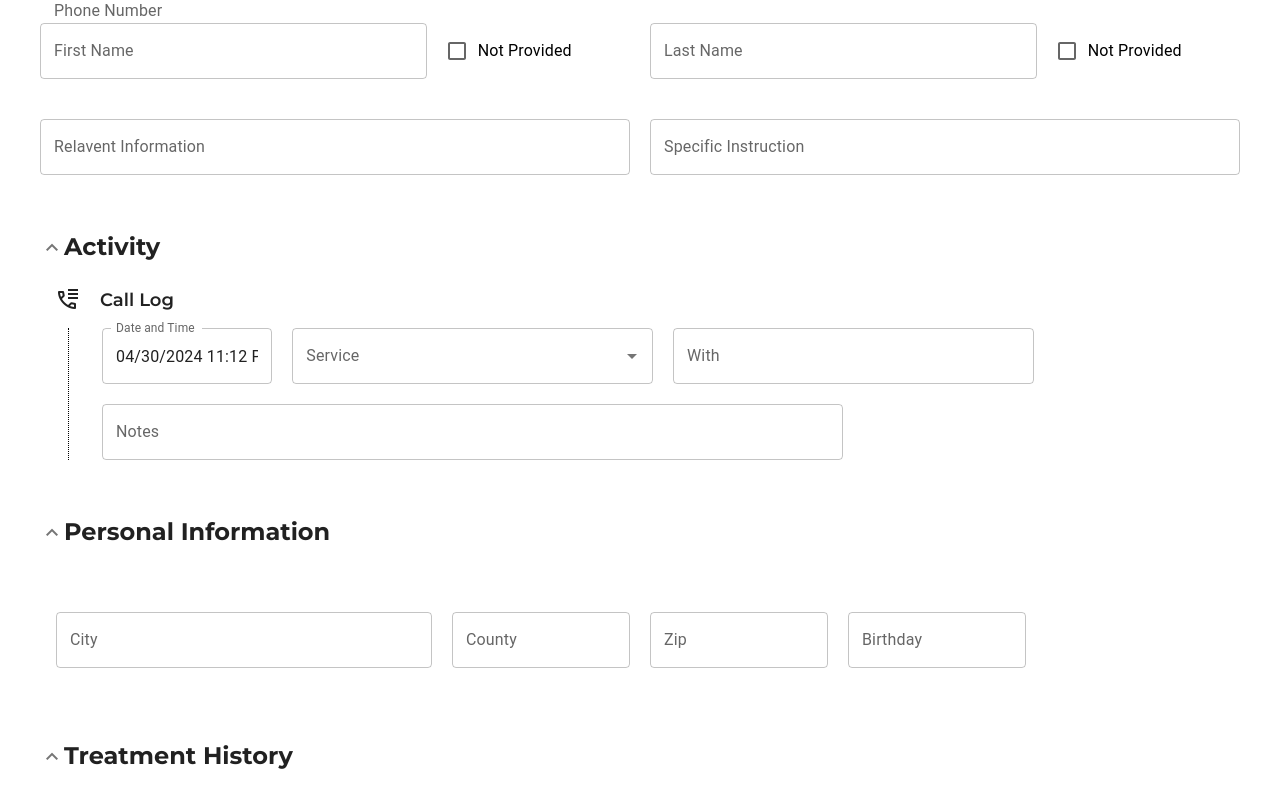
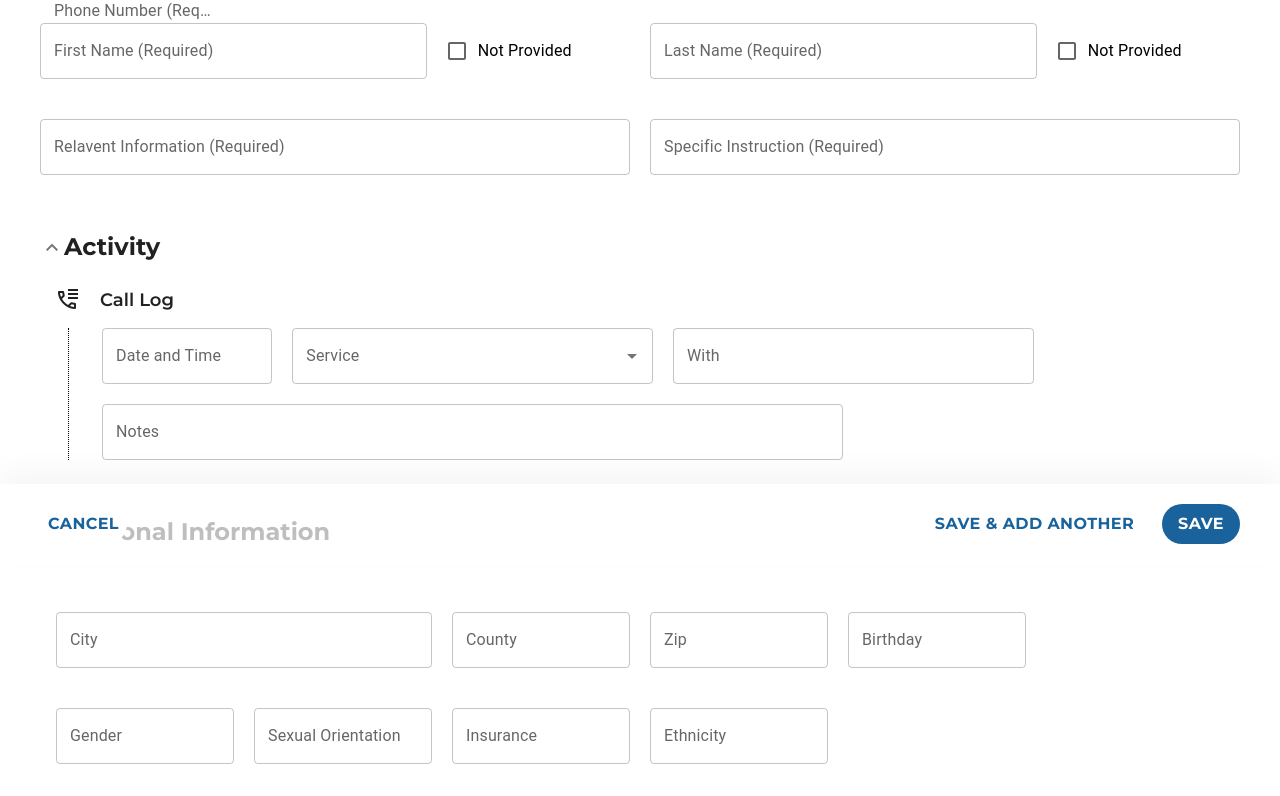
Before and after one commit to Skeli789/Crisis-Connections, a React (Create React App) app: page /new in a window 1280 px wide. Shown: the part 236-1032 px from the top of the page. Built offline with nearby package versions, Linux system fonts and the light colour scheme.

Commit message:
fix empty state console errors

```diff
--- a/src/Routes/Caller.js
+++ b/src/Routes/Caller.js
@@ -41,9 +41,10 @@ export default function Caller() {
             isNew = type === 'new',
             callerId = params[2];
     // State Variables
-    const [isEditMode, setIsEditMode] = useState(isNew ? true : false);
-    const [newUser, setNewUser] = useState({...baseUser});
-    const [editedUser, setEditedUser] = useState({...baseUser});
+    const   [isEditMode, setIsEditMode] = useState(isNew ? true : false),
+            [newUser, setNewUser] = useState({...baseUser}),
+            [editedUser, setEditedUser] = useState({...baseUser}),
+            [isNotProvided, setIsNotProvided] = useState({firstName: false, lastName: false})
 
     // Caller Variables
     const   data = useQuery({queryKey: [type], queryFn: callerQueries[type]}),
@@ -52,10 +53,22 @@ export default function Caller() {
     // Form Variables
     const fieldVarient = isEditMode ? 'outlined' :  'standard';
     const textAreaProps = { rows: 4, multiline: true, inputComponent: 'textarea' }; // using to avoid a known issue with MUI text field multiline throwing error on browser resize
+    const initialCheck = {
+        firstName: !isNew && !caller.firstName,
+        lastName: !isNew && !caller.lastName,
+    };
 
     function handleReactivate() {
         setIsEditMode(true);
     }
+
+    const handleNotProvided = (e) => {
+        // let newParams = {
+        //     ...isNotProvided
+        // };
+        // newParams[fieldName] = e.target.checked;
+        // setIsNotProvided(newParams);
+    };
 
     // const handleChange = (event) => {
     //     setValues({
@@ -85,17 +98,17 @@ export default function Caller() {
     function Action() {
         const archived = (
             <Button variant="contained" disableElevation onClick={handleReactivate}>
-                Reactivate
+                <span className="font-body-bold">Reactivate</span>
             </Button>
         );
 
         const active = (!isEditMode && (
                 <>
                     <Button variant="contained" disableElevation onClick={handleReactivate}>
-                        Edit
+                        <span className="font-body-bold">Edit</span>
                     </Button>
                     <Button variant="text" disableElevation onClick={handleReactivate}>
-                        Archive
+                        <span className="font-body-bold">Archive</span>
                     </Button>
                 </>
             )
@@ -120,16 +133,18 @@ export default function Caller() {
     function PhoneNumbers() {
         const numbers = isNew ? [''] : caller.phoneNumbers;
 
-        return numbers.map( (number, i) => {
+        return numbers.map((number, i) => {
             // TODO: add +new
+            let label = "Phone Number"
+            label = i === 0 ? `${label} (Required)` : label;
 
             return (
                 <FormControl variant={fieldVarient} key={number}>
-                    <InputLabel variant={fieldVarient} htmlFor={`phoneNumber-${i}`}>Phone Number</InputLabel>
+                    <InputLabel variant={fieldVarient} htmlFor={`phoneNumber-${i}`}>{label}</InputLabel>
                     {isEditMode ? (
                         <OutlinedInput
-                            label="Phone Number"
-                            defaultValue={number.toString()}
+                            label={label}
+                            defaultValue={isNew ? undefined :  number.toString()}
                             name={`phoneNumber-${i}`}
                             id={`phoneNumber-${i}`}
                             inputComponent={TextMaskCustom}
@@ -137,7 +152,7 @@ export default function Caller() {
                         />
                     ) : (
                         <Input
-                            defaultValue={number.toString()}
+                            defaultValue={isNew ? undefined :  number.toString()}
                             name={`phoneNumber-${i}`}
                             id={`phoneNumber-${i}`}
                             inputComponent={TextMaskCustom}
@@ -156,22 +171,26 @@ export default function Caller() {
             <>
                 <TextField
                     id="firstName"
-                    label="First Name"
+                    label="First Name (Required)"
                     variant={fieldVarient}
-                    defaultValue={isNew ? '' : firstName}
-                    readOnly={!isEditMode}/>
+                    defaultValue={isNew ? undefined :  firstName}
+                    readOnly={!isEditMode}
+                    disabled={initialCheck.firstName || isNotProvided.firstName}
+                />
                     {/* Todo: if not provided check, disable name field */}
                 { isEditMode &&
-                    <FormControlLabel className="additional" control={<Checkbox defaultChecked={!isNew && !caller.firstName} />} label="Not Provided" />
+                    <FormControlLabel className="additional" data-for="firstName" control={<Checkbox defaultChecked={initialCheck.firstName} />} label="Not Provided" onChange={handleNotProvided()} />
                 }
                 <TextField
                     id="lastName"
-                    label="Last Name"
+                    label="Last Name (Required)"
                     variant={fieldVarient}
-                    defaultValue={isNew ? '' : lastName}
-                    readOnly={!isEditMode}/>
+                    defaultValue={isNew ? undefined :  lastName}
+                    readOnly={!isEditMode}
+                    disabled={initialCheck.firstName || isNotProvided.lastName}
+                />
                 { isEditMode &&
-                    <FormControlLabel className="additional" control={<Checkbox defaultChecked={!isNew && !caller.lastName} />} label="Not Provided" />
+                    <FormControlLabel className="additional" control={<Checkbox defaultChecked={initialCheck.lastName} />} label="Not Provided" />
                 }
             </>
         )
@@ -193,7 +212,7 @@ export default function Caller() {
                                 className="history_content-date"
                                 id={`caller-log-date-${i}`}
                                 label="Date and Time"
-                                defaultValue={dayjs(log.dateTime)}
+                                defaultValue={isNew ? undefined :  dayjs(log.dateTime)}
                                 variant={fieldVarient}
                                 readOnly={!isEditMode}
                                 slotProps={{ textField: { variant: fieldVarient } }}
@@ -205,13 +224,13 @@ export default function Caller() {
                                 id={`caller-log-service-${i}`}
                                 variant={fieldVarient}
                                 options={fields.services}
-                                defaultValue={mapSelection(log.service)}
-                                isOptionEqualToValue={(option, value) => option.id === value.id}
+                                defaultValue={isNew ? undefined :  mapSelection(log.service)}
+                                isOptionEqualToValue={isNew ? undefined : (option, value) => option.id === value.id}
                                 readOnly={!isEditMode}
                                 renderInput={(params) => <TextField {...params} variant={fieldVarient} label="Service" />}
                             />
                             {/* Call With */}
-                            <TextField id={`caller-log-with-${i}`} label="With" variant={fieldVarient} defaultValue={log.with} readOnly={!isEditMode} />
+                            <TextField id={`caller-log-with-${i}`} label="With" variant={fieldVarient} defaultValue={isNew ? undefined :  log.with} readOnly={!isEditMode} />
                             {/* Call Notes */}
                             <TextField
                                 id={`caller-log-note-${1}`}
@@ -219,7 +238,7 @@ export default function Caller() {
                                 label="Notes"
                                 InputProps={textAreaProps}
                                 variant={fieldVarient}
-                                defaultValue={log.notes}
+                                defaultValue={isNew ? undefined :  log.notes}
                             />
                         </div>
                     </div>
@@ -246,45 +265,28 @@ export default function Caller() {
     }
 
     function PersonalDetails() {
-        const location = (
-            <div className="caller-form_row personal">
+        const locationFields = ['city', 'county', 'zip'];
+        const backgroundFields = ['gender', 'sexualOrientation', 'insurance', 'ethnicity'];
+        const location = locationFields.map(field => {
+                return (
                     <TextField
-                    className='city'
-                    id='city'
-                    label="City"
+                        key={field}
+                        className={field}
+                        id={field}
+                        label={getLabelName(field)}
                         variant={fieldVarient}
-                    defaultValue={caller.city}
+                        defaultValue={isNew ? undefined :  caller[field]}
                         readOnly={!isEditMode} />
-                <TextField
-                    id='county'
-                    label="County"
-                    variant={fieldVarient}
-                    defaultValue={caller.county}
-                    readOnly={!isEditMode} />
-                <TextField
-                    id='zip'
-                    label="Zip"
-                    variant={fieldVarient}
-                    defaultValue={caller.zip}
-                    readOnly={!isEditMode} />
-                <DatePicker
-                    id='caller-log-birthday'
-                    label="Birthday"
-                    defaultValue={caller.birthday ? dayjs(caller.birthday) : null}
-                    variant={fieldVarient}
-                    readOnly={!isEditMode}
-                    slotProps={{ textField: { variant: fieldVarient } }}/>
-            </div>
+                )
+            }
         );
-
-        const backgroundFields = ['gender', 'sexualOrientation', 'insurance', 'ethnicity'];
-
         const background = (
             <div className="caller-form_row personal">
                 {/* TODO: in read only show all answers of a type together, comma seperated */}
                 { backgroundFields.map(field => {
+                    const backgroundData = isNew ? [''] : caller[field];
                     return (
-                        caller[field].map((selection, i) => {
+                        backgroundData.map((selection, i) => {
                             return (
                                 <Autocomplete
                                     key={`${field}-${selection}-${i}`}
@@ -293,8 +295,11 @@ export default function Caller() {
                                     id={`${field}-${selection}-${i}`}
                                     variant={fieldVarient}
                                     options={fields[field]}
-                                    defaultValue={mapSelection(selection)}
-                                    isOptionEqualToValue={(option, value) => option.id === value.id}
+                                    defaultValue={isNew ? undefined :  mapSelection(selection)}
+                                    isOptionEqualToValue={isNew ? undefined : (option, value) => {
+                                        console.log(option, value);
+                                        return option.id === value.id
+                                    }}
                                     readOnly={!isEditMode}
                                     renderInput={(params) => <TextField {...params} variant={fieldVarient} label={getLabelName(field)} />}
                                 />
@@ -316,7 +321,16 @@ export default function Caller() {
                     <h2 className="font-heading">Personal Information</h2>
                 </AccordionSummary>
                 <AccordionDetails>
+                    <div className="caller-form_row personal">
                         {location}
+                        <DatePicker
+                            id='caller-log-birthday'
+                            label="Birthday"
+                            defaultValue={isNew ? undefined :  caller.birthday ? dayjs(caller.birthday) : null}
+                            variant={fieldVarient}
+                            readOnly={!isEditMode}
+                            slotProps={{ textField: { variant: fieldVarient } }}/>
+                    </div>
                     {background}
                 </AccordionDetails>
             </Accordion>
@@ -345,8 +359,11 @@ export default function Caller() {
                             id={`caller-undergoing-${i}`}
                             variant={fieldVarient}
                             options={fields.treatmentUndergoing}
-                            defaultValue={mapSelection(item.undergoing, false)}
-                            isOptionEqualToValue={(option, value) => option.id === value.id}
+                            defaultValue={isNew ? undefined : mapSelection(item.undergoing, false)}
+                            isOptionEqualToValue={isNew ? undefined : (option, value) => {
+                                console.log(option, value);
+                                return option.id === value.id
+                            }}
                             readOnly={!isEditMode}
                             renderInput={(params) => <TextField {...params} readOnly={!isEditMode} variant={fieldVarient} label="Undergoing" />}
                         />
@@ -356,7 +373,7 @@ export default function Caller() {
                             label="Location"
                             InputProps={textAreaProps}
                             variant={fieldVarient}
-                            defaultValue={item.location}
+                            defaultValue={isNew ? undefined :  item.location}
                         />
                         {/* Notes */}
                         <TextField
@@ -364,7 +381,7 @@ export default function Caller() {
                             label="Notes"
                             InputProps={textAreaProps}
                             variant={fieldVarient}
-                            defaultValue={item.notes}
+                            defaultValue={isNew ? undefined :  item.notes}
                         />
                     </div>
                 </li>
@@ -395,14 +412,16 @@ export default function Caller() {
             isEditMode && (
                 <div className="caller-form_actions">
                     <Button variant="text" disableElevation onClick={handleFormCancel}>
-                        Cancel
+                        <span className="font-body-bold">Cancel</span>
                     </Button>
+                    <div className="caller-form_actions-save">
                         <Button variant="text" disableElevation onClick={handleFormSaveAnother}>
-                        Save & Add Another
+                            <span className="font-body-bold">Save & Add Another</span>
                         </Button>
                         <Button variant="contained" disableElevation onClick={handleFormSave}>
-                        Save
+                            <span className="font-body-bold">Save</span>
                         </Button>
+                    </div>
                 </div>
             )
         )
@@ -410,6 +429,11 @@ export default function Caller() {
 
     return ( (data.isSuccess || isNew) ? (
             <div className="caller-details page-padding" data-is-edit={isEditMode}>
+                {!isEditMode && (
+                    <Button variant="text" disableElevation href="./">
+                        <span className="font-body-bold">Back to caller list</span>
+                    </Button>
+                )}
                 <div className="caller-details-header">
                     <PageTitle />
                     <Action/>
@@ -431,19 +455,19 @@ export default function Caller() {
                         <div className="caller-form_row info">
                             <TextField
                                 id="relevantInfo"
-                                label="Relavent Information"
+                                label="Relavent Information (Required)"
                                 variant={fieldVarient}
-                                defaultValue={caller.relevantInfo}
+                                defaultValue={isNew ? undefined :  caller.relevantInfo}
                                 InputProps={textAreaProps}
                                 readOnly={!isEditMode}
                             />
                             <TextField
                                 id="specificInstructions"
-                                label="Specific Instruction"
+                                label="Specific Instruction (Required)"
                                 InputProps={textAreaProps}
                                 variant={fieldVarient}
                                 readOnly={!isEditMode}
-                                defaultValue={caller.specificInstructions}
+                                defaultValue={isNew ? undefined :  caller.specificInstructions}
                             />
                         </div>
                     </fieldset>
--- a/src/Routes/Home.js
+++ b/src/Routes/Home.js
@@ -106,7 +106,7 @@ export default function Home() {
                        <div className="home-emptystate">
                             <p>{allCallers[listType].length === 0 ? `There are no ${activeType.toLowerCase()} caller records.` : 'No results matching your search.'}</p>
                             <Button variant="text" disableElevation onClick={handleTabChange}>
-                                {`Search ${activeType} Callers`}
+                                <span className="font-body-bold">{`Search ${activeType} Callers`}</span>
                             </Button>
                        </div>
                     )}
@@ -124,7 +124,7 @@ export default function Home() {
             </Tabs>
             {isType.active && (
                 <div className="home-add">
-                    <Button className="button-icon" variant="text" disableElevation href="./new">
+                    <Button className="button-icon" variant="text" disableElevation href="/new">
                         <span aria-hidden="true" className="material-symbols-outlined">add_circle</span>
                         <span className="font-body-bold">add new caller</span>
                     </Button>
--- a/src/components/fields.js
+++ b/src/components/fields.js
@@ -40,17 +40,19 @@ const ethnicities = [
     "puertoRican"
 ];
 
-const treatmentUndergoing = ["Yes", "No", "Unknown"];
+const treatmentUndergoing = ["yes", "no", "unknown"];
 
 function mapOptions(list, sort = true, formatString = true) {
     list = sort ? list.sort() : list;
 
-    return list.sort().map(item => {
+    list = list.map(item => {
         return ({
             label: formatString ? getLabelName(item) : item,
             id: item
         });
     });
+
+    return list;
 };
 
 export function mapSelection(item, formatString = true) {
@@ -63,5 +65,5 @@ export const fields = {
     insurance: mapOptions(insurances),
     ethnicity: mapOptions(ethnicities),
     services: mapOptions(hotlines),
-    treatmentUndergoing: mapOptions(treatmentUndergoing, false, false)
+    treatmentUndergoing: mapOptions(treatmentUndergoing, false)
 };
--- a/src/styles/routes/Caller.css
+++ b/src/styles/routes/Caller.css
@@ -84,6 +84,42 @@ textarea {
     grid-column-end: span 2;
 }
 
+.caller-form_actions {
+    bottom: 0;
+    left: 0;
+    background: #ffffffb5;
+    width: 100%;
+    display: flex;
+    position: relative;
+    position: sticky;
+    padding: 20px 0 20px;
+    z-index: 100;
+}
+
+.caller-form_actions:after {
+    content: '';
+    display: block;
+    position: absolute;
+    top: 0;
+    left: -40px;
+    width: 100vw;
+    height: 100%;
+    box-shadow: 0 -13px 29px 0 #0000000a;
+}
+
+.caller-form_actions .MuiButton-textPrimary {
+    background-color: white;
+}
+
+.caller-form_actions-save {
+    flex: 1 1 auto;
+    text-align: right;
+}
+
+.caller-form_actions-save > button:first-of-type {
+    margin-right: 20px;
+}
+
 @media (min-width: 768px) {
     .history_content .caller-form_row > *{
         grid-column-end: span 3;
```
Lines whose indentation alone changed are shown as unchanged.
